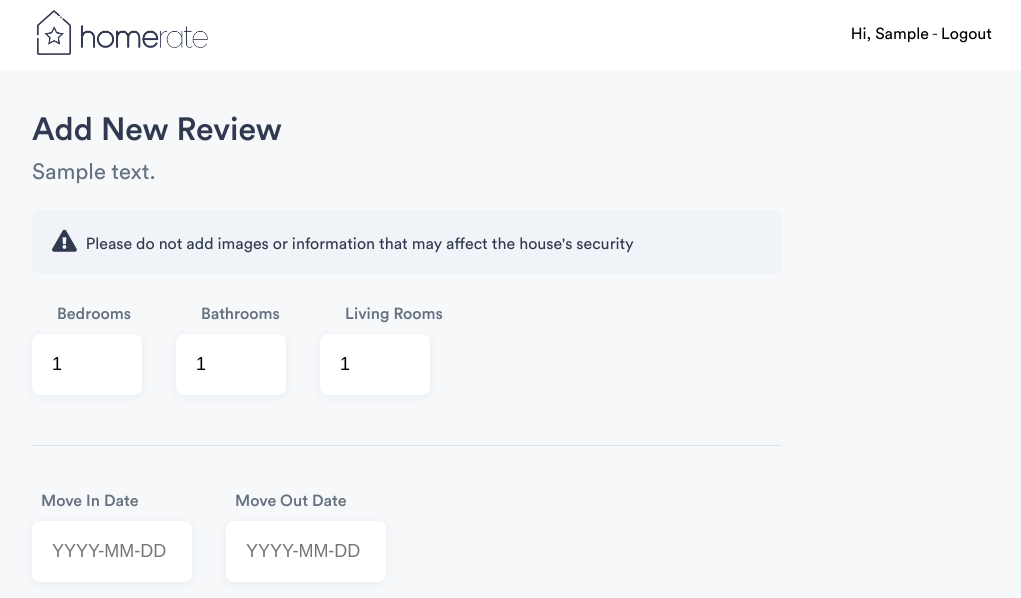
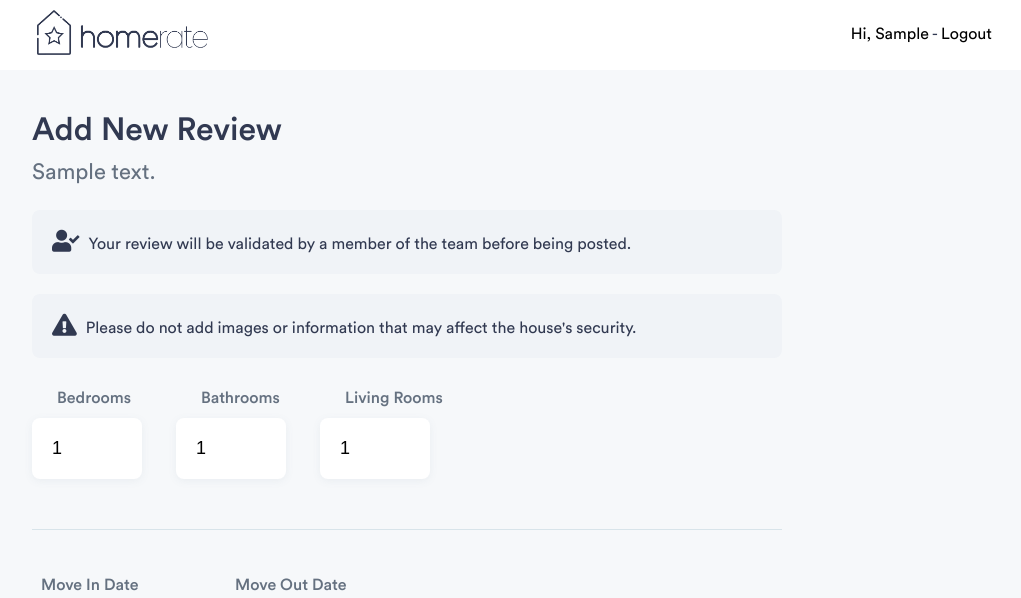
Before and after one commit to HomeRateDev/HomeRate, a Django app: page /reviews/new_report/1/ in a window 1280 px wide. Shown: the top 598 px of the page, without its empty margins (128-1149 px from the left). Run offline with Django 3.2, Linux system fonts and the light colour scheme; a user stored in the database is signed in; tables that the repository leaves empty hold one stand-in row (values such as "Sample post"); style sheets or scripts are compiled from the project's sources; parts of the project's set-up code (start-up, migrations or seed data) failed here and were passed over; some libraries are stand-ins or nearby versions.

Commit message:
Add notice on new report to suspicious users.

```diff
--- a/homerate/reviews/templates/reviews/newreport.html
+++ b/homerate/reviews/templates/reviews/newreport.html
@@ -20,8 +20,14 @@
 
         <form method="POST" enctype="multipart/form-data" class="reviewForm form">{% csrf_token %}
 
+            {% if is_suspicious %}
             <div class="warningMessage">
-                <p><i class="fa fa-warning"></i> Please do not add images or information that may affect the house's security</p>
+                <p><i class="fa fa-user-check"></i> Your review will be validated by a member of the team before being posted. </p>
+            </div>
+            {% endif %}
+
+            <div class="warningMessage">
+                <p><i class="fa fa-warning"></i> Please do not add images or information that may affect the house's security. </p>
             </div>
 
             <section class="roomInfo formSection">
```
